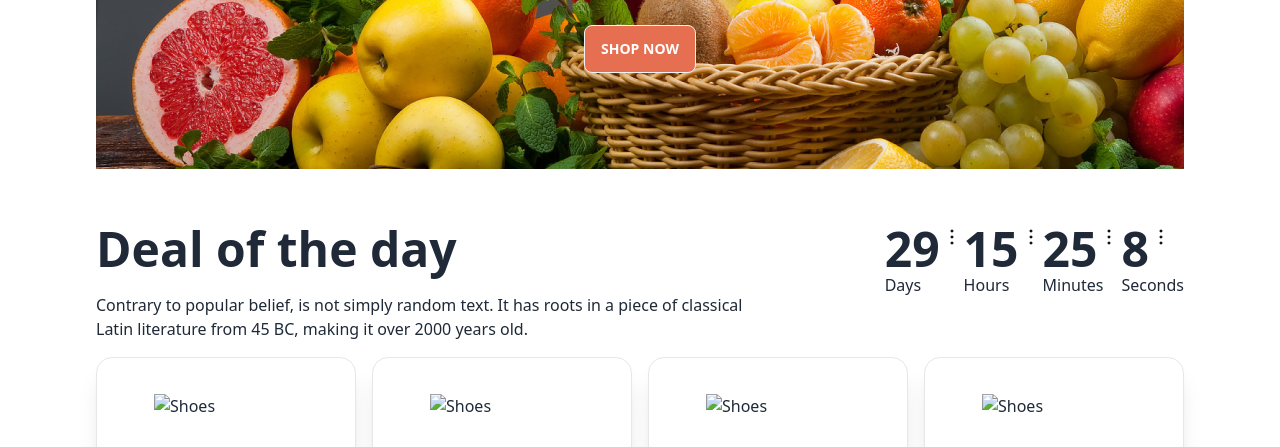
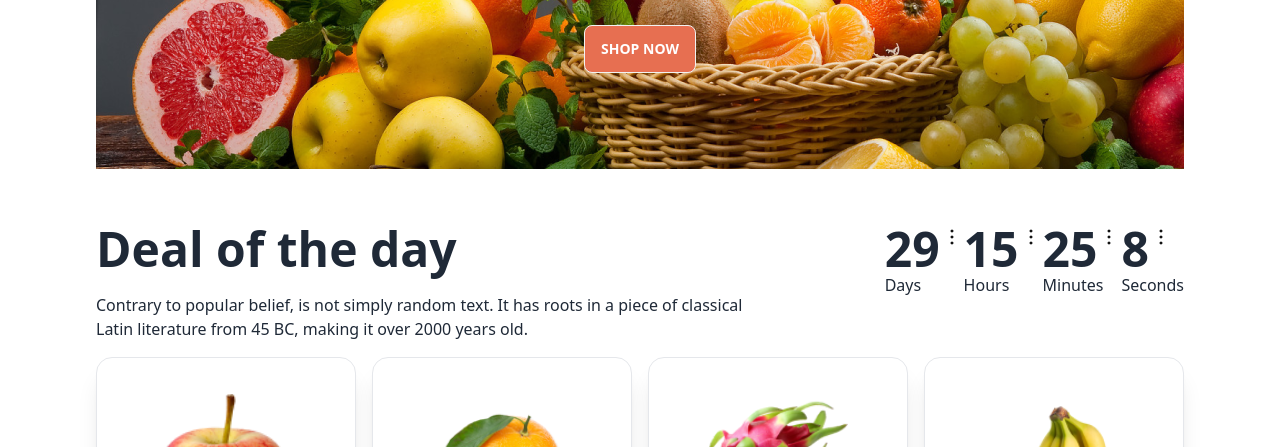
Before and after one commit to Rezaul580/assingment-3, a plain HTML site: page index.html in a window 1280 px wide. Shown: the part 483-930 px from the top of the page. Drawn offline with nearby package versions, Linux system fonts and the light colour scheme; the site is published under a folder, as on GitHub Pages, so addresses that start at the root find nothing.

Commit message:
aaded the img dot

```diff
--- a/index.html
+++ b/index.html
@@ -190,7 +190,7 @@
       <!-- card section -->
       <section class="grid  my-4 gap-4 grid-cols-1 md:grid-cols-2 lg:grid-cols-4">
         <div class="card bg-base-100 p-9 border shadow-xl">
-          <figure><img class="w-36" src="/images/fruit6.png" alt="Shoes" /></figure>
+          <figure><img class="w-36" src="./images/fruit6.png" alt="Shoes" /></figure>
           <div class="card-body text-center">
             <h4 class="text-2xl font-bold">12.90$ - 18.85$</h4>
             <p class="my-12">Apples</p>
@@ -208,7 +208,7 @@
 <dialog id="my_modal_1" class="modal modal-bottom sm:modal-middle">
   <form method="dialog" class="modal-box">
     <div class="card bg-base-100 p-9 border border-gray-400">
-      <figure><img class="w-36" src="/images/fruit6.png" alt="Shoes" /></figure>
+      <figure><img class="w-36" src="./images/fruit6.png" alt="Shoes" /></figure>
       <div class="card-body text-center">
         <h4>Apples</h4>
         <p class="text-2xl font-bold">Professional employees are there for you to pick the most amazing and fresh fruits.</p>
@@ -236,7 +236,7 @@
         </div>
         <!--2nd Orange    -->
         <div class="card bg-base-100 p-9 border shadow-xl">
-          <figure><img class="w-36" src="/images/fruit7.png" alt="Shoes" /></figure>
+          <figure><img class="w-36" src="./images/fruit7.png" alt="Shoes" /></figure>
           <div class="card-body text-center">
             <h4 class="text-2xl font-bold">12.90$ - 18.85$</h4>
             <p class="my-12">Orange</p>
@@ -253,7 +253,7 @@
     <dialog id="my_modal_2" class="modal modal-bottom sm:modal-middle">
      <form method="dialog" class="modal-box">
     <div class="card bg-base-100 p-9 border border-gray-400">
-      <figure><img class="w-36" src="/images/fruit7.png" alt="Shoes" /></figure>
+      <figure><img class="w-36" src="./images/fruit7.png" alt="Shoes" /></figure>
       <div class="card-body text-center">
         <h4>Orange</h4>
         <p class="text-2xl font-bold">Professional employees are there for you to pick the most amazing and fresh fruits.</p>
@@ -277,7 +277,7 @@
 
         <!-- 3rd stobary -->
         <div class="card bg-base-100 p-9 border shadow-xl">
-          <figure><img class="w-36" src="/images/fruit8.png" alt="Shoes" /></figure>
+          <figure><img class="w-36" src="./images/fruit8.png" alt="Shoes" /></figure>
           <div class="card-body text-center">
             <h4 class="text-2xl font-bold">12.90$ - 18.85$</h4>
             <p class="my-12">Red Dragon</p>
@@ -294,7 +294,7 @@
     <dialog id="my_modal_3" class="modal modal-bottom sm:modal-middle">
     <form method="dialog" class="modal-box">
     <div class="card bg-base-100 p-9 border border-gray-400">
-      <figure><img class="w-36" src="/images/fruit8.png" alt="Shoes" /></figure>
+      <figure><img class="w-36" src="./images/fruit8.png" alt="Shoes" /></figure>
       <div class="card-body text-center">
         <h4>Red Dragon</h4>
         <p class="text-2xl font-bold">Professional employees are there for you to pick the most amazing and fresh fruits.</p>
@@ -320,7 +320,7 @@
         </div>
       <!-- 4rd -->
       <div class="card bg-base-100 p-9 border shadow-xl">
-        <figure><img class="w-36" src="/images/fruit9.png" alt="Shoes" /></figure>
+        <figure><img class="w-36" src="./images/fruit9.png" alt="Shoes" /></figure>
         <div class="card-body text-center">
           <h4 class="text-2xl font-bold">12.90$ - 18.85$</h4>
           <p class="my-12">Banana</p>
@@ -337,7 +337,7 @@
       <dialog id="my_modal_4" class="modal modal-bottom sm:modal-middle">
    <form method="dialog" class="modal-box">
     <div class="card bg-base-100 p-9 border border-gray-400">
-      <figure><img class="w-36" src="/images/fruit9.png" alt="Shoes" /></figure>
+      <figure><img class="w-36" src=./images/fruit9.png" alt="Shoes" /></figure>
       <div class="card-body text-center">
         <h4>Banana</h4>
         <p class="text-2xl font-bold">Professional employees are there for you to pick the most amazing and fresh fruits.</p>
```
